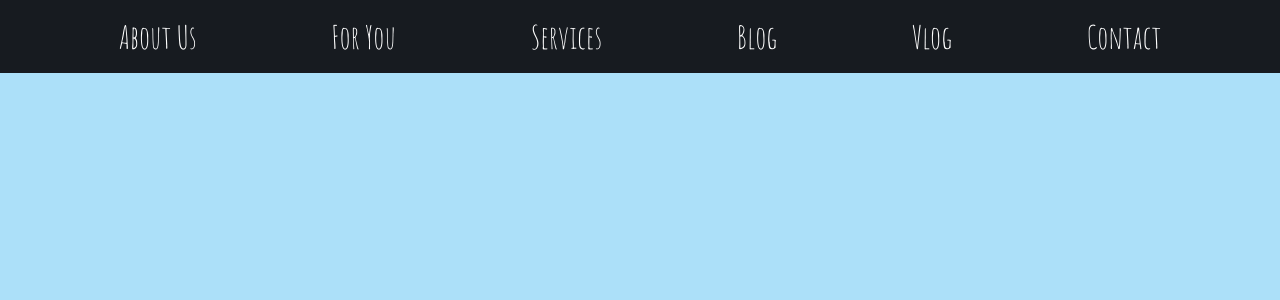
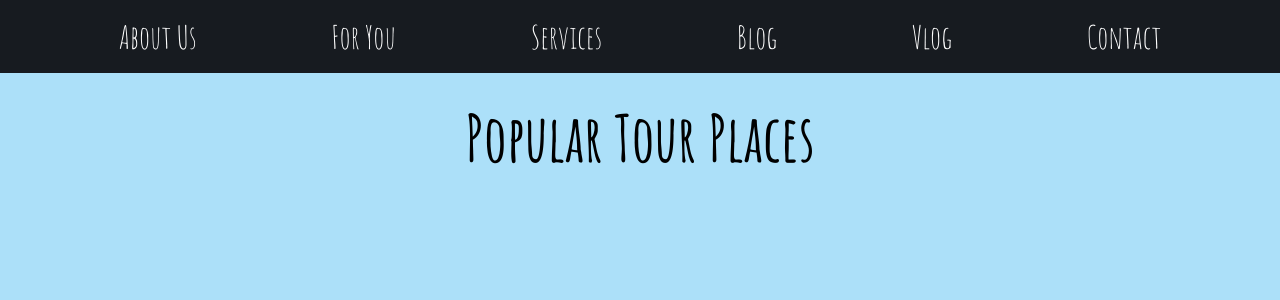
Before and after one commit to asknksk/Tour-Places, a React (Create React App) app: page / in a window 1280 px wide. Shown: the top 300 px of the page. Built offline with nearby package versions, Linux system fonts and the light colour scheme; a web font is replaced by a local one.

Commit message:
header finish

```diff
--- a/src/App.js
+++ b/src/App.js
@@ -1,10 +1,12 @@
 import "./App.scss";
+import Header from "./components/Header/Header";
 import Navbar from "./components/Navbar/Navbar";
 
 const App = () => {
   return (
     <div className="App">
       <Navbar />
+      <Header />
     </div>
   );
 };
--- /dev/null
+++ b/src/components/Header/Header.jsx
@@ -0,0 +1,11 @@
+import "./Header.scss";
+
+
+const Header = () => {
+    return (
+<div className="header">
+    <h1>Popular Tour Places</h1>
+</div>
+    )
+}
+export default Header;
--- /dev/null
+++ b/src/components/Header/Header.scss
@@ -0,0 +1,6 @@
+.header {
+  text-align: center;
+  font-size: 2rem;
+  margin: 1rem;
+  padding: 0.5rem;
+}
```
Also changed, not shown: src/components/Main/Main.jsx (added), src/components/Main/Main.scss (added), 1 other file (tests, documents, lock files or other folders).
